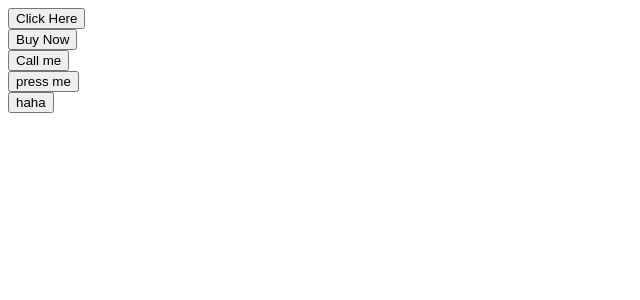
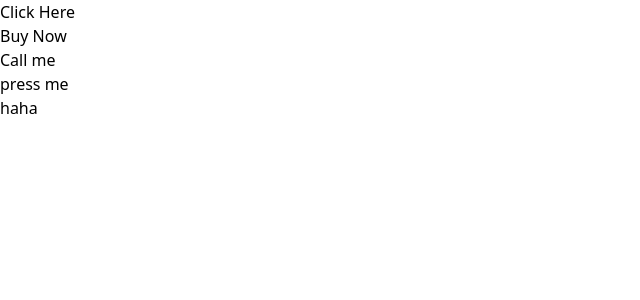
Before and after one commit to OkanNaci/Layers-Styles-, a React (Create React App) app: page / in a window 1280 px wide. Shown: the top 300 px of the page, without its empty margins (0-640 px from the left). Built offline with nearby package versions, Linux system fonts and the light colour scheme.

Commit message:
get tailwind setup

```diff
--- a/package.json
+++ b/package.json
@@ -31,5 +31,8 @@
       "last 1 firefox version",
       "last 1 safari version"
     ]
+  },
+  "devDependencies": {
+    "tailwindcss": "^3.4.13"
   }
 }
--- a/src/index.js
+++ b/src/index.js
@@ -1,3 +1,4 @@
+import "./index.css";
 import React from "react";
 import ReactDom from "react-dom/client";
 import App from "./App";
--- /dev/null
+++ b/tailwind.config.js
@@ -0,0 +1,8 @@
+/** @type {import('tailwindcss').Config} */
+module.exports = {
+  content: ["./src/**/*.{js,jsx,ts,tsx}"],
+  theme: {
+    extend: {},
+  },
+  plugins: [],
+};
```
Also changed, not shown: 1 other file (tests, documents, lock files or other folders).
